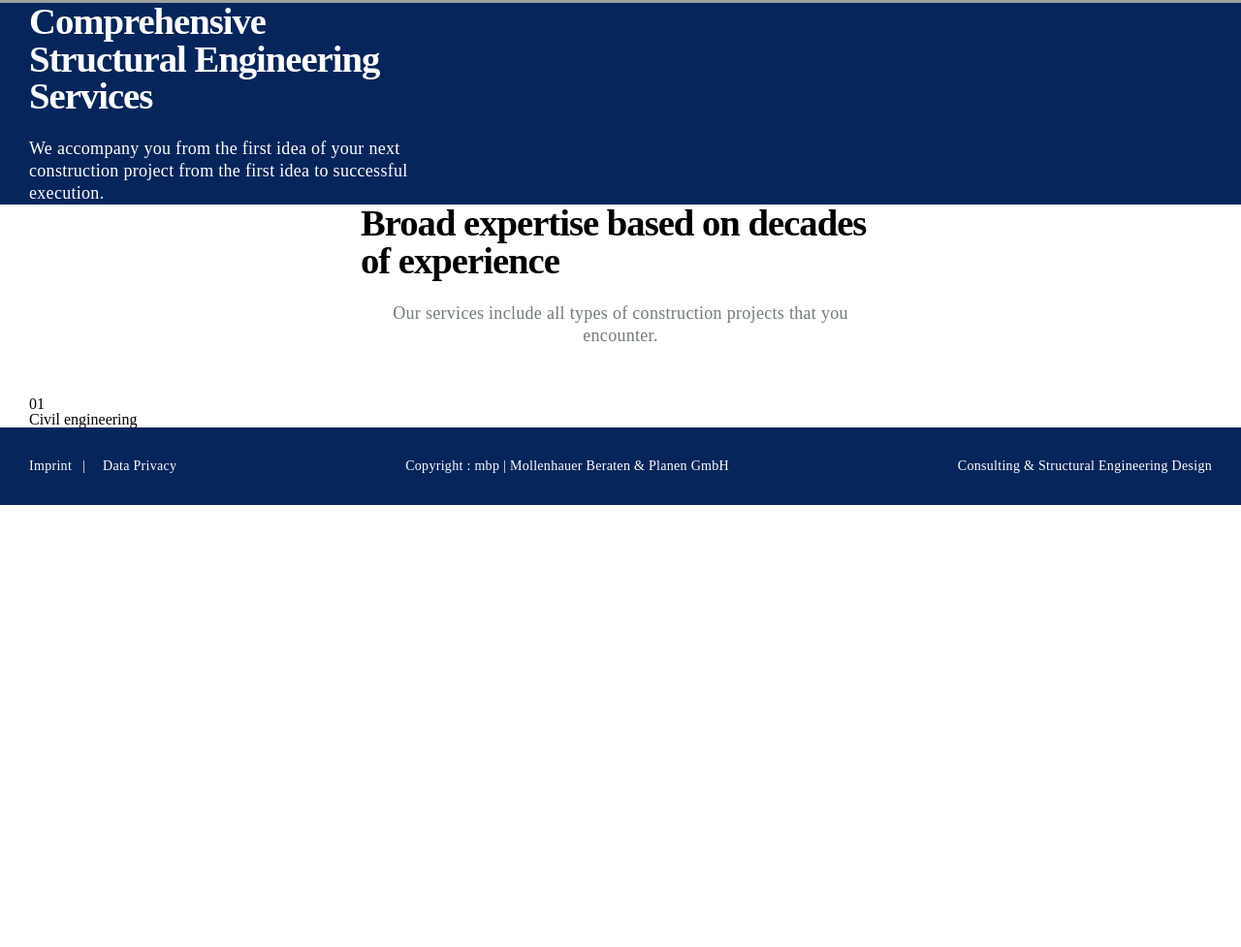
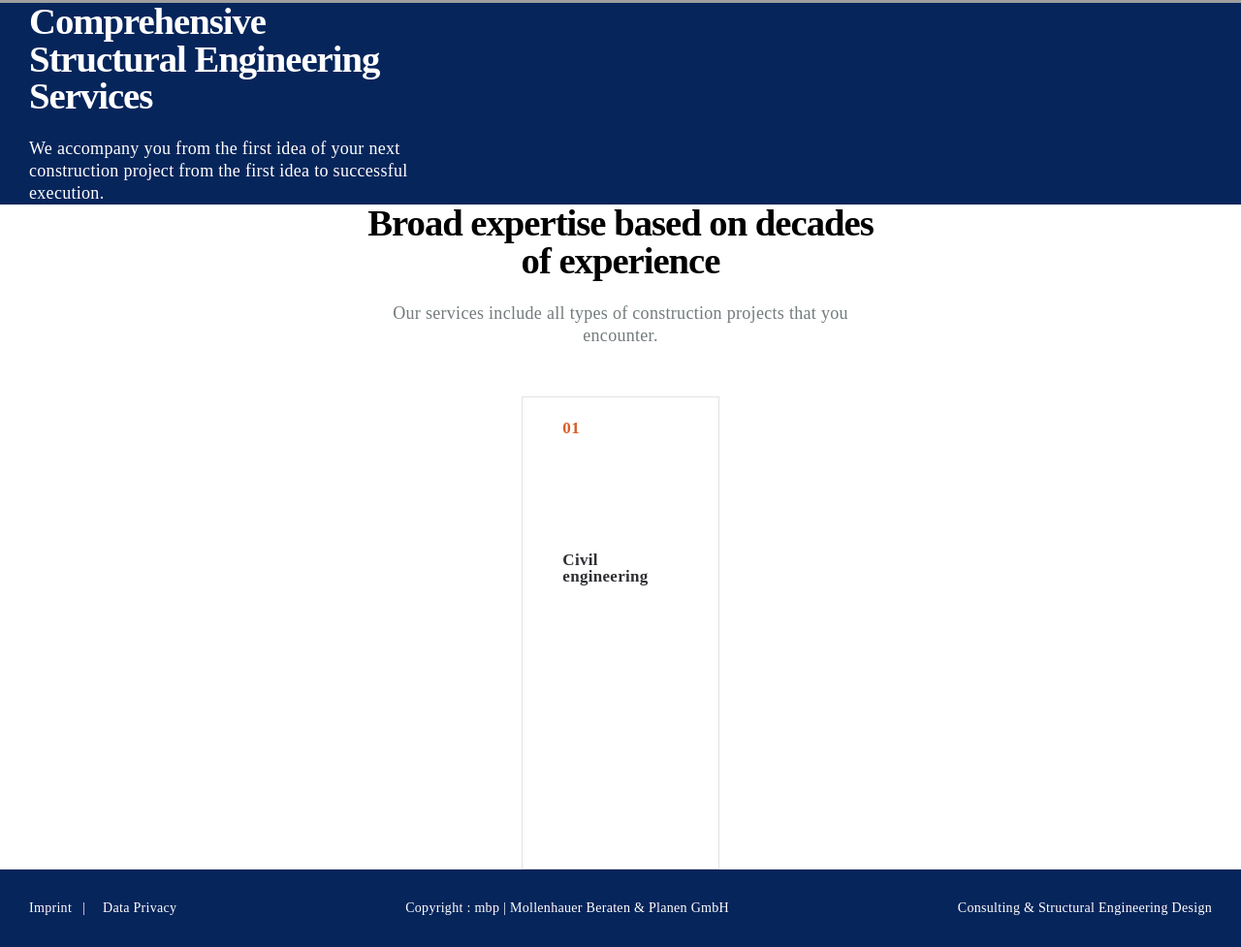
Before and after one commit to srcHan-u/pf_molenhauer, a website built with webpack: page src/index.html in a window 1280 px wide. Shown: the part 946-1923 px from the top of the page at 97% size. Before the commit the page ends 1467 px from the top, so only its background shows below. Built offline with nearby package versions, Linux system fonts and the light colour scheme; grey boxes are pictures that could not be loaded; files whose address does not match are found by name; what vanilla-lazyload would draw is missing.

Commit message:
adedd: new section

```diff
--- a/src/index.html
+++ b/src/index.html
@@ -89,7 +89,7 @@
                 <li class="list-cases__item">
                   <div class="list-cases__card card-case">
                     <div class="card-case__body">
-                      <p class="card-case__number">01</p>
+                      <p class="card-case__number _icon-plus">01</p>
                       <h4 class="card-case__heading">Civil engineering</h4>
                     </div>
                     <!-- <img
--- a/src/scss/home.scss
+++ b/src/scss/home.scss
@@ -187,6 +187,7 @@
 }
 .cases {
    &__container {
+      max-width: rem(1728);
    }
 
    &__body {
@@ -195,6 +196,7 @@
    &__text-box {
       max-width: rem(536);
       margin: 0 auto;
+      text-align: center;
       &:not(:last-child) {
          margin-bottom: rem(51);
       }
@@ -209,29 +211,53 @@
    &__description {
       font-size: rem(18);
       line-height: math.div(23, 18);
-      text-align: center;
       letter-spacing: 0.3px;
       color: $mCGray;
    }
 
    &__list {
+      display: flex;
+      justify-content: center;
+      align-items: flex-start;
+      // flex-wrap: wrap;
    }
 }
 
 .list-cases {
    &__item {
+      flex: 0 1 calc(100% / 6);
    }
 
    &__card {
    }
 }
 .card-case {
+   border: 1px solid #e2e2e2;
+   min-height: rem(488);
    &__body {
+      font-family: "Mulish";
+      font-weight: 800;
+      font-size: rem(17);
+      line-height: 1em;
+      letter-spacing: 0.3px;
+      padding: percent(55, 488) rem(41);
    }
 
    &__number {
+      display: inline-flex;
+      flex-direction: row-reverse;
+      align-items: flex-end;
+      justify-content: center;
+
+      color: $mCOrange;
+      &::before {
+         font-size: rem(12.5);
+         transform: translateY(50%);
+      }
    }
 
    &__heading {
+      color: $mCGrayBold;
+      margin-top: 100%;
    }
 }
```
